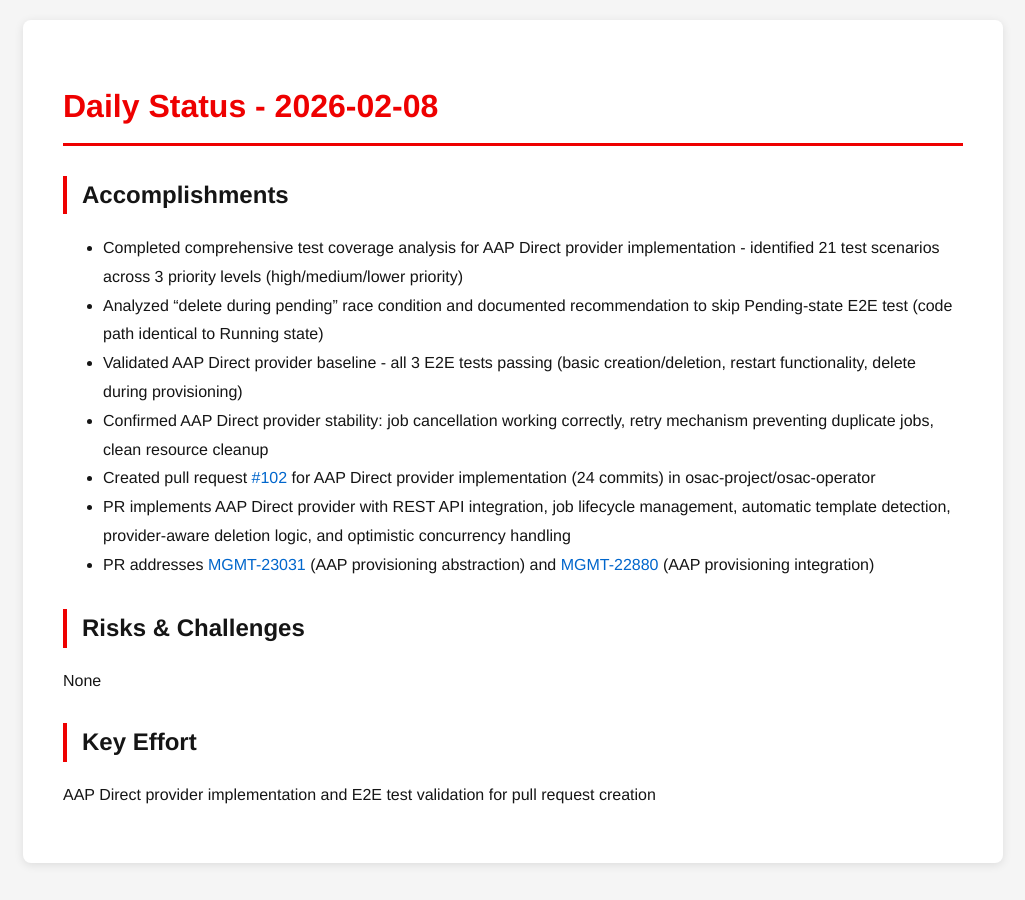
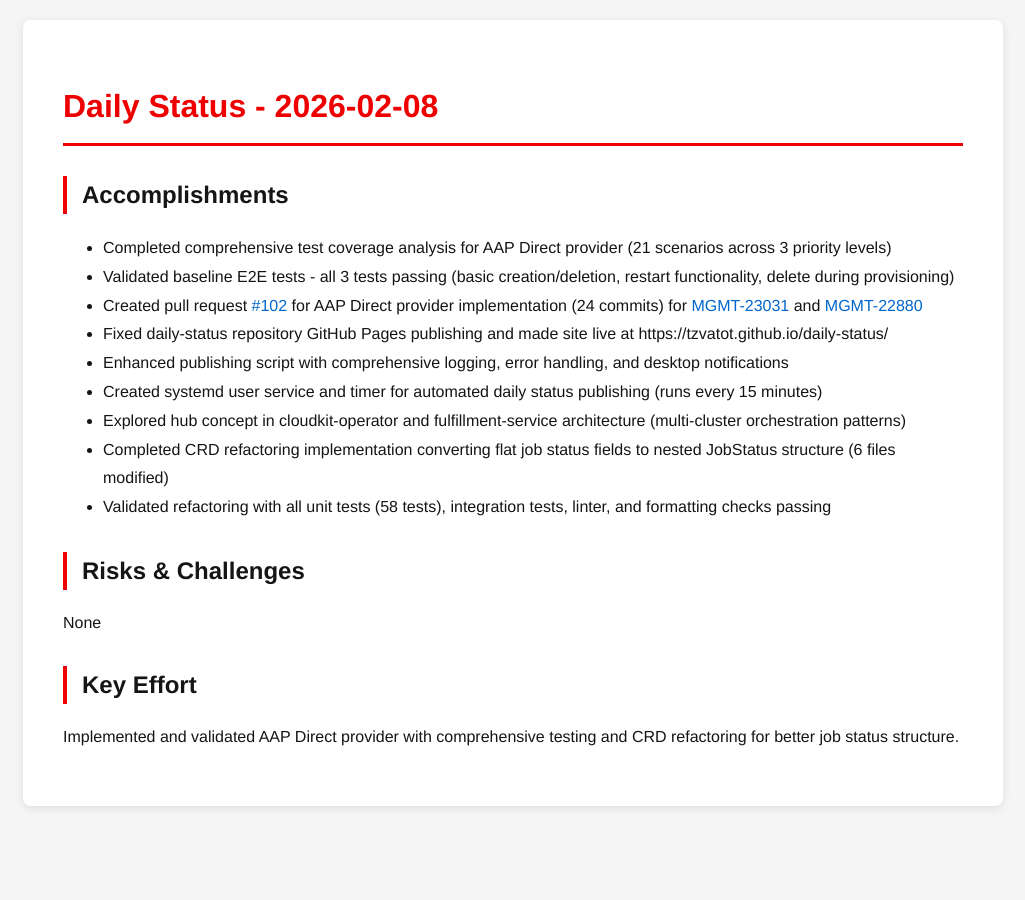
Before and after one commit to tzvatot/daily-status, a Jekyll site: the page built from 2026-02-08.md, in a window 1280 px wide. Shown: the whole page, without its empty margins (127-1152 px from the left). Built offline with Jekyll 4.4.1, drawn with Linux system fonts in a browser that asks for light colours.

Commit message:
Daily status update - 2026-02-08

```diff
--- a/2026-02-08.md
+++ b/2026-02-08.md
@@ -7,16 +7,18 @@ date: 2026-02-08
 # Daily Status - 2026-02-08
 
 ## Accomplishments
-- Completed comprehensive test coverage analysis for AAP Direct provider implementation - identified 21 test scenarios across 3 priority levels (high/medium/lower priority)
-- Analyzed "delete during pending" race condition and documented recommendation to skip Pending-state E2E test (code path identical to Running state)
-- Validated AAP Direct provider baseline - all 3 E2E tests passing (basic creation/deletion, restart functionality, delete during provisioning)
-- Confirmed AAP Direct provider stability: job cancellation working correctly, retry mechanism preventing duplicate jobs, clean resource cleanup
-- Created pull request [#102](https://github.com/osac-project/osac-operator/pull/102) for AAP Direct provider implementation (24 commits) in osac-project/osac-operator
-- PR implements AAP Direct provider with REST API integration, job lifecycle management, automatic template detection, provider-aware deletion logic, and optimistic concurrency handling
-- PR addresses [MGMT-23031](https://issues.redhat.com/browse/MGMT-23031) (AAP provisioning abstraction) and [MGMT-22880](https://issues.redhat.com/browse/MGMT-22880) (AAP provisioning integration)
+- Completed comprehensive test coverage analysis for AAP Direct provider (21 scenarios across 3 priority levels)
+- Validated baseline E2E tests - all 3 tests passing (basic creation/deletion, restart functionality, delete during provisioning)
+- Created pull request [#102](https://github.com/osac-project/osac-operator/pull/102) for AAP Direct provider implementation (24 commits) for [MGMT-23031](https://issues.redhat.com/browse/MGMT-23031) and [MGMT-22880](https://issues.redhat.com/browse/MGMT-22880)
+- Fixed daily-status repository GitHub Pages publishing and made site live at https://tzvatot.github.io/daily-status/
+- Enhanced publishing script with comprehensive logging, error handling, and desktop notifications
+- Created systemd user service and timer for automated daily status publishing (runs every 15 minutes)
+- Explored hub concept in cloudkit-operator and fulfillment-service architecture (multi-cluster orchestration patterns)
+- Completed CRD refactoring implementation converting flat job status fields to nested JobStatus structure (6 files modified)
+- Validated refactoring with all unit tests (58 tests), integration tests, linter, and formatting checks passing
 
 ## Risks & Challenges
 None
 
 ## Key Effort
-AAP Direct provider implementation and E2E test validation for pull request creation
+Implemented and validated AAP Direct provider with comprehensive testing and CRD refactoring for better job status structure.
```
